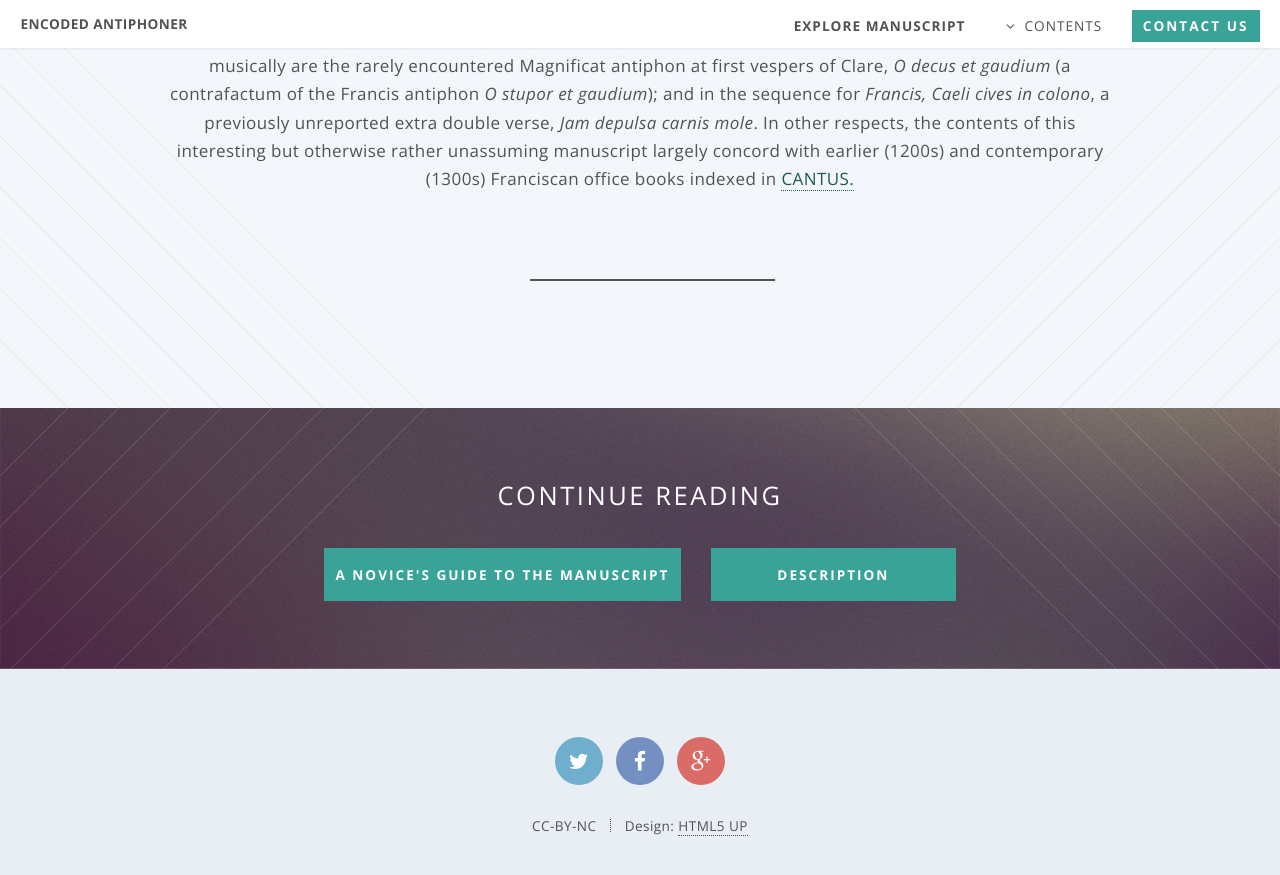
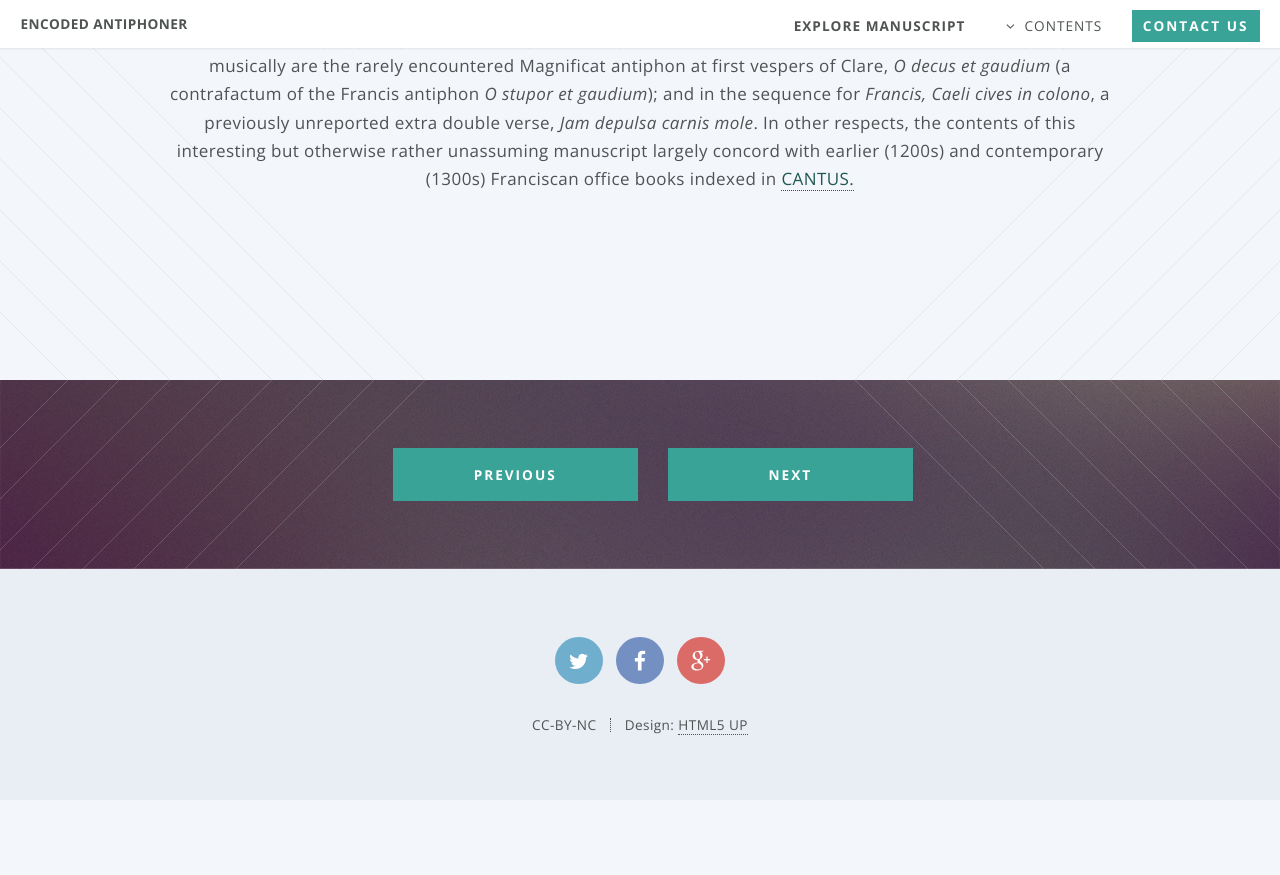
Before and after one commit to BCDigSchol/antiphoner-site, a Jekyll site: the page built from index.html, in a window 1280 px wide and 900 px high, scrolled down 1298 px. Shown: the top 875 px of the window. Built offline with Jekyll 4.4.1, drawn with Linux system fonts in a browser that asks for light colours; after the commit the page ends 2098 px from its top, so only the background shows below that.

Commit message:
added previous/next buttons

```diff
--- a/index.html
+++ b/index.html
@@ -82,7 +82,7 @@ pageclass: index
 
         <footer class="major">
             <ul class="buttons">
-                <li><a href="#" class="button"></a></li>
+                <!--<li><a href="#" class="button"></a></li>-->
             </ul>
         </footer>
 
@@ -93,13 +93,10 @@ pageclass: index
 <!-- CTA -->
 <section id="cta">
 
-    <header>
-        <h2>Continue Reading</h2>
-    </header>
     <footer>
         <ul class="buttons">
-            <li><a href="/novices-guide" class="button special">A Novice's guide to the manuscript</a></li>
-            <li><a href="/description" class="button special">Description</a></li>
+            <li><a href="#" class="button special">Previous</a></li>
+            <li><a href="/novices-guide" class="button special">Next</a></li>
 
         </ul>
     </footer>
```
